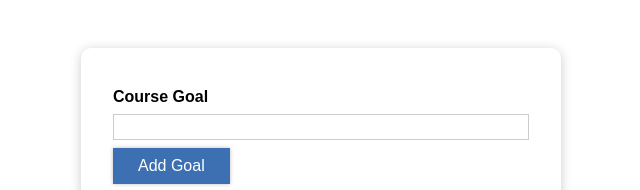
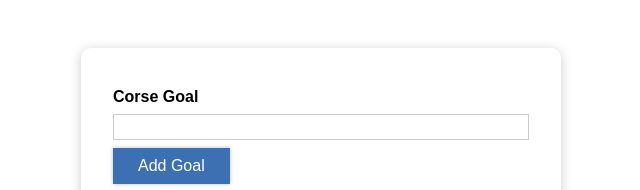
Before and after one commit to glenn-a810/Study, a React (Create React App) app in the folder styling/: page / in a window 1280 px wide. Shown: the top 190 px of the page, without its empty margins (319-959 px from the left). Built offline with nearby package versions, Linux system fonts and the light colour scheme.

Commit message:
css style dynamically

```diff
--- a/styling/src/components/CourseGoals/CourseInput/CourseInput.css
+++ b/styling/src/components/CourseGoals/CourseInput/CourseInput.css
@@ -22,3 +22,12 @@
   background: #c5dbf8;
   border-color: #3d70b2;
 }
+
+.form-control.invalid input {
+  border-color: red;
+  background: #ffd7d7;
+}
+
+.form-control.invalid label {
+  color: red;
+}
--- a/styling/src/components/CourseGoals/CourseInput/CourseInput.js
+++ b/styling/src/components/CourseGoals/CourseInput/CourseInput.js
@@ -25,12 +25,14 @@ const CourseInput = props => {
 
   return (
     <form onSubmit={formSubmitHandler}>
-      <div className="form-control">
-        <label style={{color: !isValid ? 'red' : 'black'}}>Course Goal</label>
+      <div className={`form-control ${!isValid ? 'invalid' : ''}`}>
+        {/* <label style={{color: !isValid ? 'red' : 'black'}}>Course Goal</label>
         <input
           style={{borderColor: !isValid ? 'red' : '#ccc', backgroundColor: !isValid ? '#ffdada' : 'transparent'}}
           type="text" onChange={goalInputChangeHandler}
-        />
+        /> */}
+        <label>Corse Goal</label>
+        <input type='text' onChange={goalInputChangeHandler} />
       </div>
       <Button type="submit">Add Goal</Button>
     </form>
```
Also changed, not shown: 2 other files (tests, documents, lock files or other folders).
